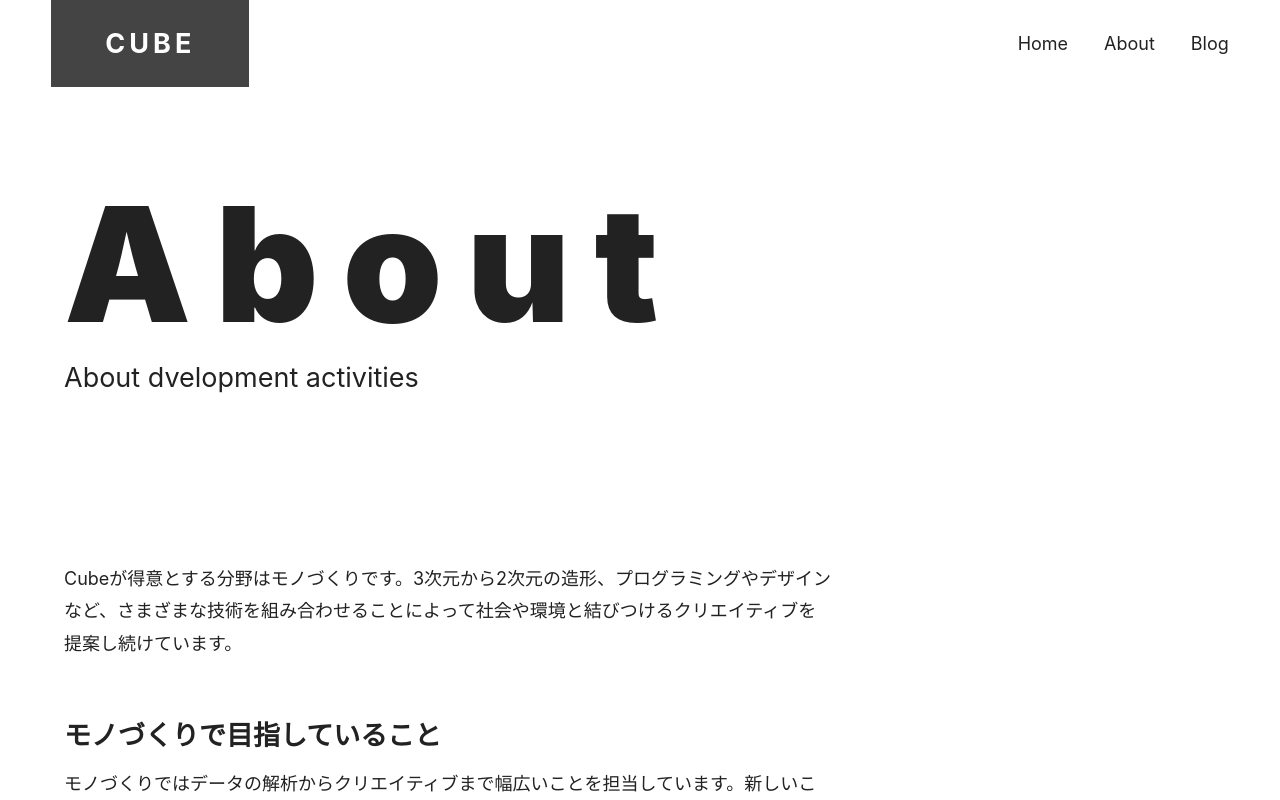
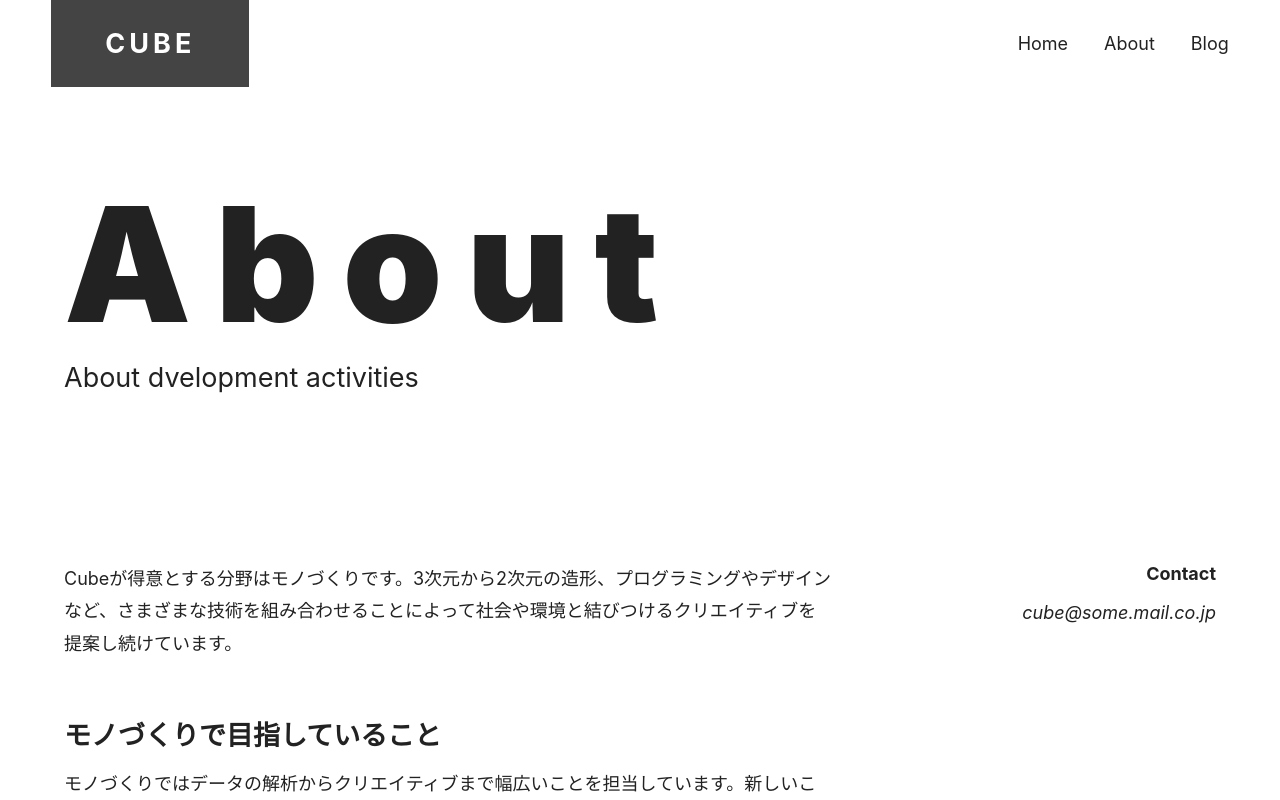
Before and after one commit to kyokusoradio/next-react-site, a Next.js app: page /about in a window 1280 px wide. Shown: the top 800 px of the page. Built offline with nearby package versions, Linux system fonts and the light colour scheme.

Commit message:
update 2files 20220825

```diff
--- a/components/two-column.js
+++ b/components/two-column.js
@@ -16,8 +16,10 @@ export function TwoColumnMain({ children }) {
   )
 }
 
-export function TwoColumnSidebar({children}) {
-  <div className={styles.sidevar}>
-    {children}
-  </div>
+export function TwoColumnSidebar({ children }) {
+  return (
+    <div className={styles.sidebar}>
+      {children}
+    </div>
+  )
 }
--- a/styles/two-column.module.css
+++ b/styles/two-column.module.css
@@ -11,5 +11,19 @@
 
   .sidebar{
     width: 240px;
+    position: sticky;
+    top: 40px;
+    align-self: flex-start;
   }
 }
+
+.sidebar * {
+  text-align: right;
+}
+
+.sidebar :is(div, ul){
+  width: fit-content;
+  margin-left: auto;
+  place-items: flex-end;
+  place-content: flex-end;
+}
```
